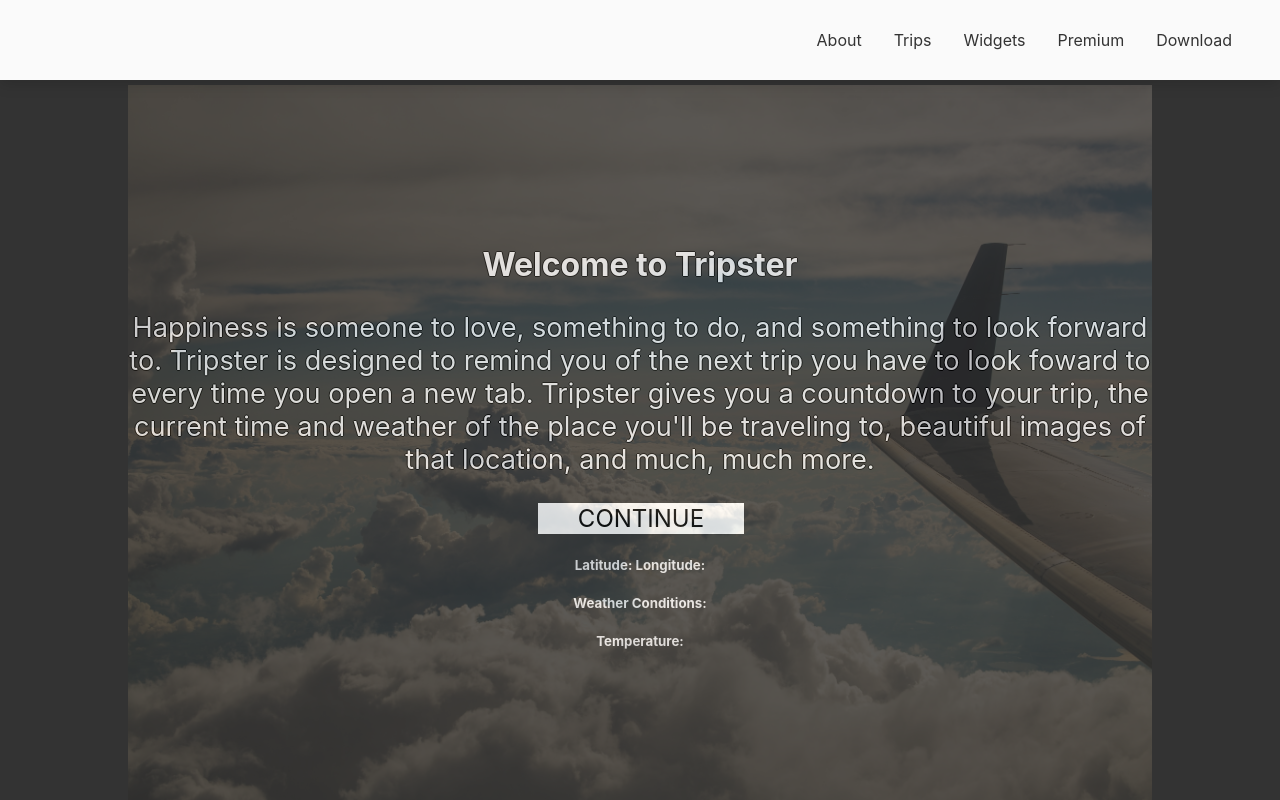
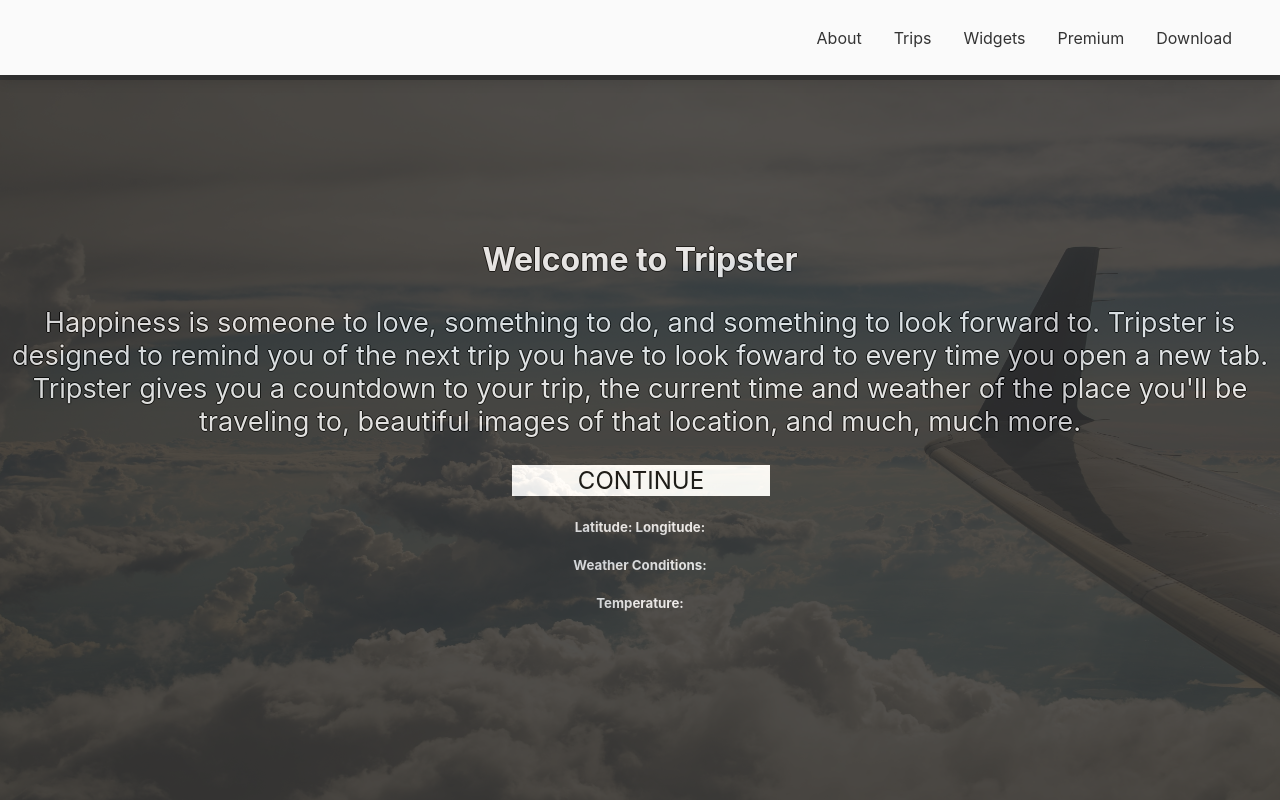
Before and after one commit to ericksont11/Scroll-images, a React (Create React App) app: page / in a window 1280 px wide. Shown: the top 800 px of the page. Built offline with nearby package versions, Linux system fonts and the light colour scheme; no server answers.

Commit message:
added fullscreen image

```diff
--- a/src/App.css
+++ b/src/App.css
@@ -9,8 +9,8 @@
   position: sticky;
   top: 0px;
   width: 100%;
-  height: 80px;
-  z-index: 1000;
+  height: 75px;
+  z-index: 2;
   box-shadow: 0 4px 14px 0 rgba(0, 0, 0, 0.15);
 }
 
@@ -66,7 +66,7 @@
 .section-content {
   margin: 0 auto;
   padding-top: 5px;
-  padding-bottom: 1000px;
+  padding-bottom: 1400px;
 }
 
 img {
@@ -99,8 +99,8 @@
 }
 
 .section-content {
-  width: 80vw;
-  height: 90vh;
+  width: 100vw;
+  height: 9vh;
   padding-top: none;
   padding-bottom: none
 }
@@ -111,10 +111,10 @@
 
 .after {
   content: "";
-  opacity: 0.2;
+  opacity: 0.15;
   padding-top: 0;
-  height:90vh;
-  width: 80vw;
+  height:95vh;
+  width: 100vw;
   position: absolute;
   z-index:0;
   pointer-events: none;
@@ -124,3 +124,8 @@
   margin-left: 28.5vw;
   width: 40vw
 }
+
+.width80 {
+  width: 70vw;
+  margin-left: 15vw
+}
--- a/src/Components/Navbar.js
+++ b/src/Components/Navbar.js
@@ -21,7 +21,7 @@
                 to="section1"
                 spy={true}
                 smooth={true}
-                offset={-70}
+                offset={-85}
                 duration={500}
               >
                 About
@@ -33,7 +33,7 @@
                 to="section2"
                 spy={true}
                 smooth={true}
-                offset={-70}
+                offset={0}
                 duration={500}
               >
                 Trips
@@ -45,7 +45,7 @@
                 to="section3"
                 spy={true}
                 smooth={true}
-                offset={-70}
+                offset={0}
                 duration={500}
               >
                 Widgets
@@ -57,7 +57,7 @@
                 to="section4"
                 spy={true}
                 smooth={true}
-                offset={-70}
+                offset={0}
                 duration={500}
               >
                 Premium
@@ -69,7 +69,7 @@
                 to="section5"
                 spy={true}
                 smooth={true}
-                offset={-70}
+                offset={0}
                 duration={500}
               >
                 Download
--- a/src/Components/Section.js
+++ b/src/Components/Section.js
@@ -12,7 +12,9 @@
           }}>
         </div>
         <h1 className="center">{title}</h1>
-        <p className="center">{subtitle}</p>
+        <div className="width70">
+          <p className="center">{subtitle}</p>
+        </div>
         <div>
           <Link
             activeClass="active"
@@ -26,7 +28,7 @@
               {button}
             </div>
           </Link>
-          <h5 className="center">Latitude: {latitude} Longitude: {longitude}</h5>
+          <h5 className="center">Latitude: {latitude}  Longitude: {longitude}</h5>
           <h5 className="center">Weather Conditions: {weather}</h5>
           <h5 className="center">Temperature: {temp}</h5>
         </div>
```
